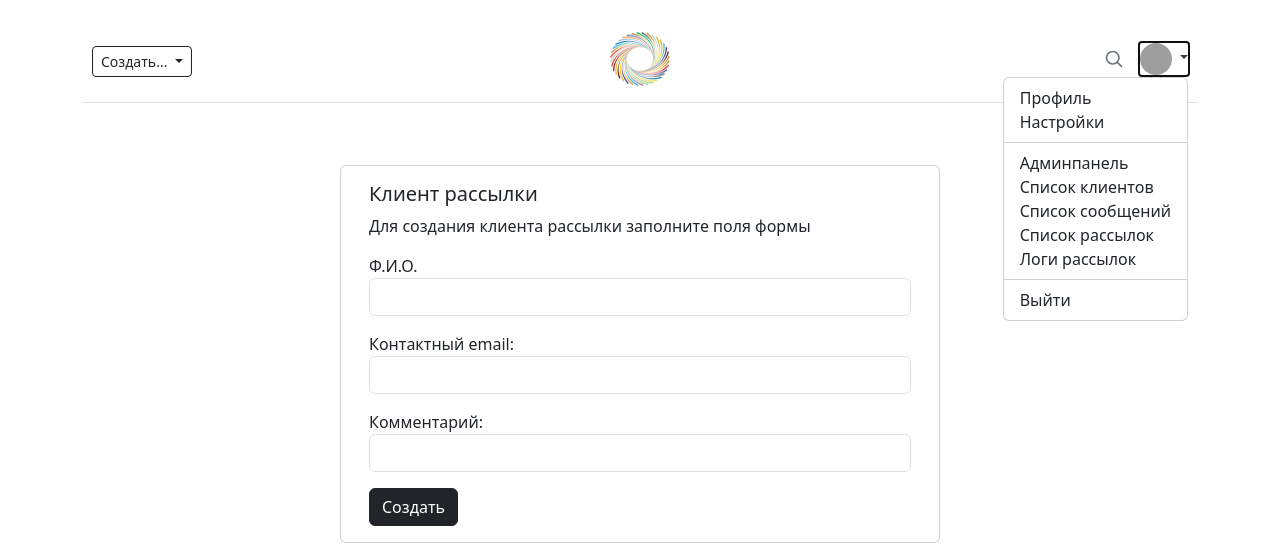
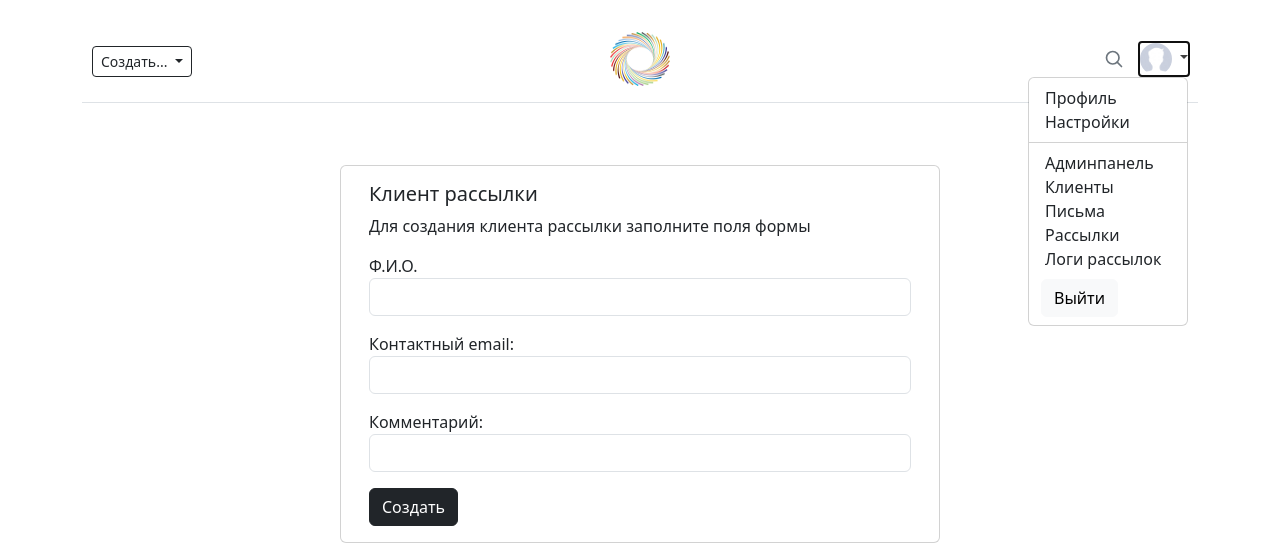
Before and after one commit to aukhadieva/mailings_service, a Django app: page /mailing/create_client in a window 1280 px wide, after a click that opens the changed part. Shown: the top 557 px of the page. Run offline with Django 5.2, Linux system fonts and the light colour scheme; the visitor is signed in with stand-in values (Sample User, id 1); some libraries are stand-ins or nearby versions; grey boxes are pictures that could not be loaded.

Commit message:
Update urls

```diff
--- a/main/templates/main/includes/inc_main_menu.html
+++ b/main/templates/main/includes/inc_main_menu.html
@@ -25,7 +25,7 @@
             </div>
             <div class="col-4 text-center">
                 <a class="blog-header-logo text-body-emphasis text-decoration-none" href="{% url 'main:index' %}"><img
-                    src="{% static 'images/logo.png' %}" alt="logo" width="60" height="54"></a>
+                        src="{% static 'images/logo.png' %}" alt="logo" width="60" height="54"></a>
             </div>
             <div class="col-4 d-flex justify-content-end align-items-center">
                 <a class="link-secondary" href="#" aria-label="Search">
@@ -40,7 +40,8 @@
                     {% if user.is_authenticated %}
                     <a href="#" class="d-block link-body-emphasis text-decoration-none dropdown-toggle"
                        data-bs-toggle="dropdown" aria-expanded="false">
-                        <img src="https://github.com/mdo.png" alt="mdo" width="32" height="32" class="rounded-circle">
+                        <img src="{% static 'images/default_avatar.jpg' %}" alt="mdo" width="32" height="32"
+                             class="rounded-circle">
                     </a>
                     <ul class="dropdown-menu text-small" style="">
                         <li><a class="dropdown-item" href="{% url 'users:profile' %}">Профиль</a></li>
@@ -50,17 +51,22 @@
                             <hr class="dropdown-divider">
                         </li>
                         <li><a class="dropdown-item" href="{% url 'admin:index' %}">Админпанель</a></li>
-                        <li><a class="dropdown-item" href="{% url 'mailing:client_list' %}">Список клиентов</a></li>
-                        <li><a class="dropdown-item" href="{% url 'mailing:message_list' %}">Список сообщений</a></li>
-                        <li><a class="dropdown-item" href="{% url 'mailing:mailing_list' %}">Список рассылок</a></li>
+                        <li><a class="dropdown-item" href="{% url 'mailing:client_list' %}">Клиенты</a></li>
+                        <li><a class="dropdown-item" href="{% url 'mailing:message_list' %}">Письма</a></li>
+                        <li><a class="dropdown-item" href="{% url 'mailing:mailing_list' %}">Рассылки</a></li>
                         <li><a class="dropdown-item" href="{% url 'mailing:mailinglogs_list' %}">Логи рассылок</a></li>
                         {% endif %}
                         <li>
-                            <hr class="dropdown-divider">
+                            <!--                            <hr class="dropdown-divider">-->
                         </li>
-                        <li><a class="dropdown-item" href="{% url 'users:logout' %}">Выйти</a></li>
+                        <div class="container mt-2">
+                            <form action="{% url 'users:logout' %}" method="post">
+                                {% csrf_token %}
+                                <button type="submit" class="btn btn-light">Выйти</button>
+                            </form>
+                        </div>
                         {% else %}
-                        <a class="btn btn-sm btn-success" href="{% url 'users:sign_in' %}">Войти</a>
+                        <a class="btn btn-sm btn-success" href="{% url 'users:login' %}">Войти</a>
                         {% endif %}
                     </ul>
                 </div>
```
